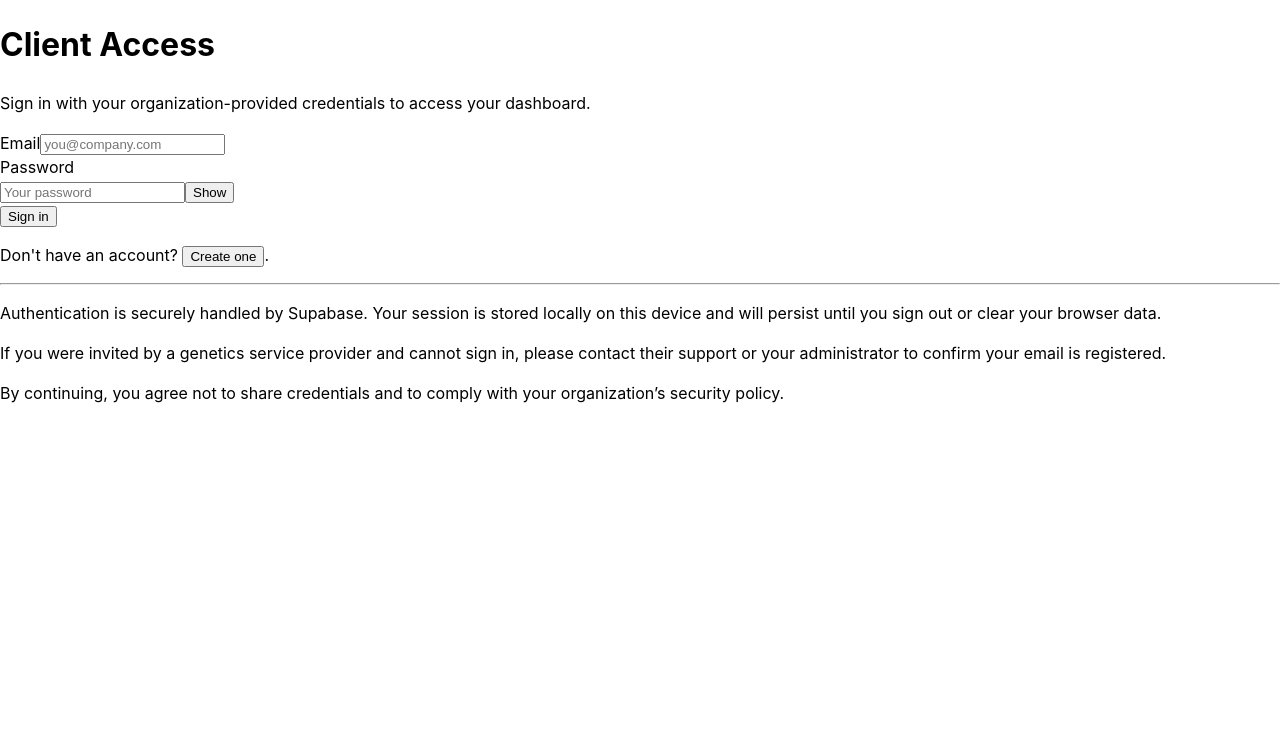
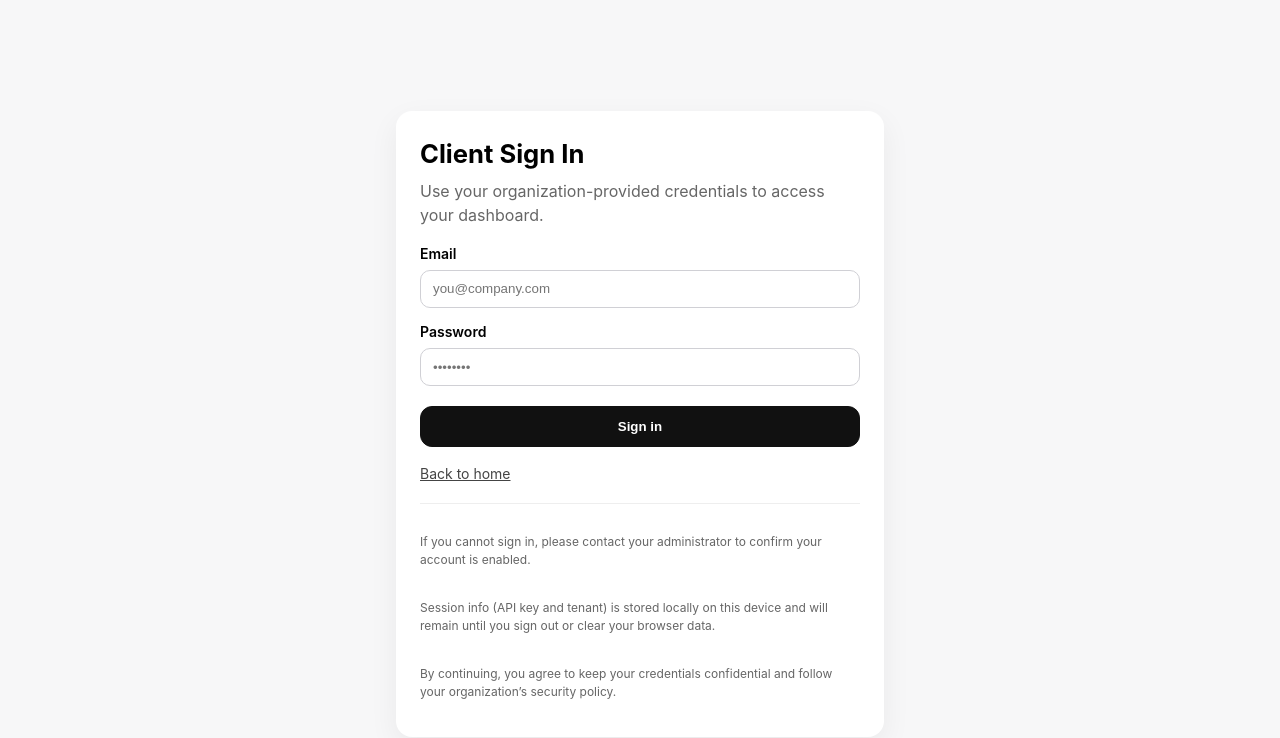
Before and after one commit to nahuelaquiles/gecorpid-vc, a Next.js app: page /login in a window 1280 px wide. Shown: the top 738 px of the page. Built offline with nearby package versions, Linux system fonts and the light colour scheme; no server answers.

Commit message:
Update page.tsx

```diff
--- a/src/app/login/page.tsx
+++ b/src/app/login/page.tsx
@@ -1,233 +1,149 @@
 'use client';
 
-import * as React from 'react';
-import { useRouter, useSearchParams } from 'next/navigation';
-import { createClient, SupabaseClient } from '@supabase/supabase-js';
+import React, { useEffect, useState } from 'react';
+import { useRouter } from 'next/navigation';
 
-type Mode = 'signin' | 'signup';
-
-function getSupabaseClient(): SupabaseClient {
-  const url = process.env.NEXT_PUBLIC_SUPABASE_URL;
-  const anon = process.env.NEXT_PUBLIC_SUPABASE_ANON_KEY;
-
-  if (!url || !anon) {
-    throw new Error(
-      'Missing NEXT_PUBLIC_SUPABASE_URL or NEXT_PUBLIC_SUPABASE_ANON_KEY. ' +
-      'Please set them in your environment variables.'
-    );
-  }
-  return createClient(url, anon);
-}
+const DEFAULT_REDIRECT = '/client';
 
 export default function LoginPage() {
   const router = useRouter();
-  const search = useSearchParams();
-  const [supabase] = React.useState(() => getSupabaseClient());
+  const [email, setEmail] = useState('');
+  const [password, setPassword] = useState('');
+  const [errorMsg, setErrorMsg] = useState<string | null>(null);
+  const [loading, setLoading] = useState(false);
+  const [redirectTo, setRedirectTo] = useState<string>(DEFAULT_REDIRECT);
 
-  const [mode, setMode] = React.useState<Mode>('signin');
-  const [email, setEmail] = React.useState('');
-  const [password, setPassword] = React.useState('');
-  const [showPw, setShowPw] = React.useState(false);
+  // Read ?next=/some/path safely without useSearchParams (avoids Suspense requirement)
+  useEffect(() => {
+    try {
+      const params = new URLSearchParams(window.location.search);
+      const next = params.get('next');
+      if (next && next.startsWith('/')) setRedirectTo(next);
+    } catch {
+      // ignore
+    }
+  }, []);
 
-  const [loading, setLoading] = React.useState(false);
-  const [message, setMessage] = React.useState<string | null>(null);
-  const [error, setError] = React.useState<string | null>(null);
+  const onSubmit = async (e: React.FormEvent) => {
+    e.preventDefault();
+    setErrorMsg(null);
+    setLoading(true);
 
-  // Allow ?next=/some/path to override where we go after auth
-  const next = React.useMemo(() => {
-    const n = search?.get('next');
-    // Simple guard to avoid open redirects; only allow internal paths.
-    return n && n.startsWith('/') ? n : '/client';
-  }, [search]);
+    try {
+      const res = await fetch('/api/login', {
+        method: 'POST',
+        headers: { 'Content-Type': 'application/json' },
+        body: JSON.stringify({ email, password }),
+      });
 
-  async function handleSignIn() {
-    setLoading(true);
-    setError(null);
-    setMessage(null);
-    const { data, error } = await supabase.auth.signInWithPassword({
-      email: email.trim(),
-      password,
-    });
-    setLoading(false);
+      const data = await res.json();
 
-    if (error) {
-      setError(error.message);
+      if (!res.ok) {
+        setErrorMsg(data?.error || 'Sign-in failed.');
         return;
         }
 
-    // If MFA/email confirmation is required, Supabase may return a message instead of a session.
-    if (!data.session) {
-      setMessage('Check your inbox to complete sign-in.');
-      return;
+      // Persist client keys
+      localStorage.setItem('apiKey', data.apiKey);
+      localStorage.setItem('tenantId', data.tenantId);
+
+      router.push(redirectTo);
+    } catch (err: any) {
+      setErrorMsg(err?.message || 'Unexpected error.');
+    } finally {
+      setLoading(false);
     }
-
-    router.push(next);
-  }
-
-  async function handleSignUp() {
-    setLoading(true);
-    setError(null);
-    setMessage(null);
-    const redirectTo =
-      typeof window !== 'undefined'
-        ? `${window.location.origin}${next}`
-        : undefined;
-
-    const { data, error } = await supabase.auth.signUp({
-      email: email.trim(),
-      password,
-      options: {
-        // If your project requires email confirmation, this helps the user land back in-app.
-        emailRedirectTo: redirectTo,
-      },
-    });
-    setLoading(false);
-
-    if (error) {
-      setError(error.message);
-      return;
-    }
-
-    // If your Supabase project requires email confirmation:
-    if (data.user && !data.session) {
-      setMessage('Account created. Please check your email to confirm your address.');
-      return;
-    }
-
-    // Otherwise, if session is immediately available:
-    router.push(next);
-  }
-
-  async function onSubmit(e: React.FormEvent) {
-    e.preventDefault();
-    if (loading) return;
-    if (mode === 'signin') {
-      await handleSignIn();
-    } else {
-      await handleSignUp();
-    }
-  }
+  };
 
   return (
-    <main className="min-h-screen w-full bg-gray-50 flex items-center justify-center p-4">
-      <div className="w-full max-w-md bg-white rounded-2xl shadow-lg p-8">
-        <header className="mb-6">
-          <h1 className="text-2xl font-semibold tracking-tight">Client Access</h1>
-          <p className="text-sm text-gray-500 mt-1">
-            Sign in with your organization-provided credentials to access your dashboard.
+    <main style={{ minHeight: '100vh', display: 'grid', placeItems: 'center', background: '#f7f7f8', padding: '1.5rem' }}>
+      <div style={{ width: '100%', maxWidth: 440, background: '#fff', borderRadius: 16, boxShadow: '0 10px 30px rgba(0,0,0,0.06)', padding: '1.5rem' }}>
+        <header style={{ marginBottom: '1rem' }}>
+          <h1 style={{ fontSize: '1.6rem', fontWeight: 700, margin: 0 }}>Client Sign In</h1>
+          <p style={{ color: '#666', marginTop: 6 }}>
+            Use your organization-provided credentials to access your dashboard.
           </p>
         </header>
 
-        <form onSubmit={onSubmit} className="space-y-4">
-          <div>
-            <label htmlFor="email" className="block text-sm font-medium mb-1">
-              Email
-            </label>
+        <form onSubmit={onSubmit} style={{ display: 'grid', gap: '0.85rem' }}>
+          <label style={{ display: 'grid', gap: 6 }}>
+            <span style={{ fontSize: 14, fontWeight: 600 }}>Email</span>
             <input
-              id="email"
               type="email"
-              autoComplete="email"
-              required
               value={email}
               onChange={(e) => setEmail(e.target.value)}
-              className="w-full rounded-lg border border-gray-300 px-3 py-2 focus:outline-none focus:ring-2 focus:ring-gray-800"
+              required
               placeholder="you@company.com"
+              autoComplete="email"
+              style={{
+                padding: '0.65rem 0.75rem',
+                border: '1px solid #d0d0d5',
+                borderRadius: 10,
+                outline: 'none',
+              }}
             />
-          </div>
+          </label>
 
-          <div>
-            <label htmlFor="password" className="block text-sm font-medium mb-1">
-              Password
-            </label>
-            <div className="relative">
+          <label style={{ display: 'grid', gap: 6 }}>
+            <span style={{ fontSize: 14, fontWeight: 600 }}>Password</span>
             <input
-                id="password"
-                type={showPw ? 'text' : 'password'}
-                autoComplete={mode === 'signin' ? 'current-password' : 'new-password'}
-                required
+              type="password"
               value={password}
               onChange={(e) => setPassword(e.target.value)}
-                className="w-full rounded-lg border border-gray-300 px-3 py-2 pr-24 focus:outline-none focus:ring-2 focus:ring-gray-800"
-                placeholder={mode === 'signin' ? 'Your password' : 'Create a strong password'}
+              required
+              placeholder="••••••••"
+              autoComplete="current-password"
+              style={{
+                padding: '0.65rem 0.75rem',
+                border: '1px solid #d0d0d5',
+                borderRadius: 10,
+                outline: 'none',
+              }}
             />
-              <button
-                type="button"
-                onClick={() => setShowPw((v) => !v)}
-                className="absolute right-2 top-1/2 -translate-y-1/2 text-sm text-gray-600 hover:text-gray-900"
-                aria-label={showPw ? 'Hide password' : 'Show password'}
-              >
-                {showPw ? 'Hide' : 'Show'}
-              </button>
-            </div>
-          </div>
-
-          {error && (
-            <div className="rounded-lg border border-red-200 bg-red-50 px-3 py-2 text-sm text-red-700">
-              {error}
-            </div>
-          )}
-          {message && (
-            <div className="rounded-lg border border-blue-200 bg-blue-50 px-3 py-2 text-sm text-blue-800">
-              {message}
-            </div>
-          )}
+          </label>
 
           <button
             type="submit"
             disabled={loading}
-            className="w-full rounded-xl px-4 py-2.5 bg-black text-white font-medium hover:opacity-90 disabled:opacity-60"
+            style={{
+              marginTop: 6,
+              padding: '0.75rem 0.9rem',
+              borderRadius: 12,
+              border: '1px solid #111',
+              background: '#111',
+              color: '#fff',
+              fontWeight: 700,
+              cursor: loading ? 'not-allowed' : 'pointer',
+              opacity: loading ? 0.7 : 1,
+            }}
           >
-            {loading ? (mode === 'signin' ? 'Signing in…' : 'Creating account…') : (mode === 'signin' ? 'Sign in' : 'Create account')}
+            {loading ? 'Signing in…' : 'Sign in'}
           </button>
+
+          {errorMsg && (
+            <div style={{ color: '#b00020', background: '#fde7ea', border: '1px solid #f7c5cc', padding: '0.55rem 0.7rem', borderRadius: 10 }}>
+              {errorMsg}
+            </div>
+          )}
         </form>
 
-        <div className="mt-4 text-sm text-gray-600">
-          {mode === 'signin' ? (
-            <p>
-              Don&apos;t have an account?{' '}
-              <button
-                className="underline underline-offset-4 hover:text-gray-900"
-                onClick={() => {
-                  setMode('signup');
-                  setError(null);
-                  setMessage(null);
-                }}
-              >
-                Create one
-              </button>
-              .
-            </p>
-          ) : (
-            <p>
-              Already have an account?{' '}
-              <button
-                className="underline underline-offset-4 hover:text-gray-900"
-                onClick={() => {
-                  setMode('signin');
-                  setError(null);
-                  setMessage(null);
-                }}
-              >
-                Sign in
-              </button>
-              .
-            </p>
-          )}
+        <div style={{ marginTop: '0.9rem' }}>
+          <a href="/" style={{ color: '#444', textDecoration: 'underline', fontSize: 14 }}>
+            Back to home
+          </a>
         </div>
 
-        <hr className="my-6" />
+        <hr style={{ margin: '1.1rem 0', border: 0, height: 1, background: '#eee' }} />
 
-        <section className="space-y-2 text-xs text-gray-500">
+        <section style={{ fontSize: 12, color: '#666', display: 'grid', gap: 6 }}>
           <p>
-            Authentication is securely handled by Supabase. Your session is stored locally on
-            this device and will persist until you sign out or clear your browser data.
+            If you cannot sign in, please contact your administrator to confirm your account is enabled.
           </p>
           <p>
-            If you were invited by a genetics service provider and cannot sign in,
-            please contact their support or your administrator to confirm your email is registered.
+            Session info (API key and tenant) is stored locally on this device and will remain until you sign out or clear your browser data.
           </p>
           <p>
-            By continuing, you agree not to share credentials and to comply with your organization’s security policy.
+            By continuing, you agree to keep your credentials confidential and follow your organization’s security policy.
           </p>
         </section>
       </div>
```
Lines whose indentation alone changed are shown as unchanged.
